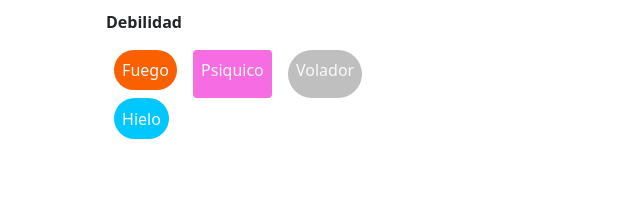
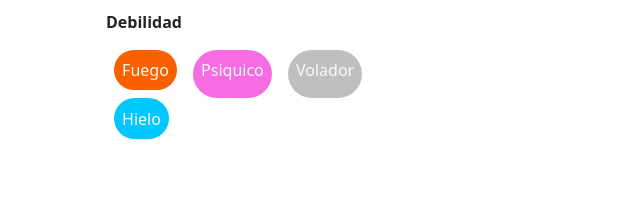
Before and after one commit to hernansoria10/Pokedex, a plain HTML site: page pages/detalleBulbasaur.html in a window 1280 px wide. Shown: the part 898-1118 px from the top of the page, 578-1218 px from the left. Drawn offline with nearby package versions, Linux system fonts and the light colour scheme.

Commit message:
correccion de radius en el tipo psiquico

```diff
--- a/css/style.css
+++ b/css/style.css
@@ -60,7 +60,7 @@ main {
 }
 .tipoPsiquico {
   border: 1px;
-  border-radius: 4px;
+  border-radius: 60px;
   padding: 3%;
   background-color: rgb(245, 108, 227);
 }
```
